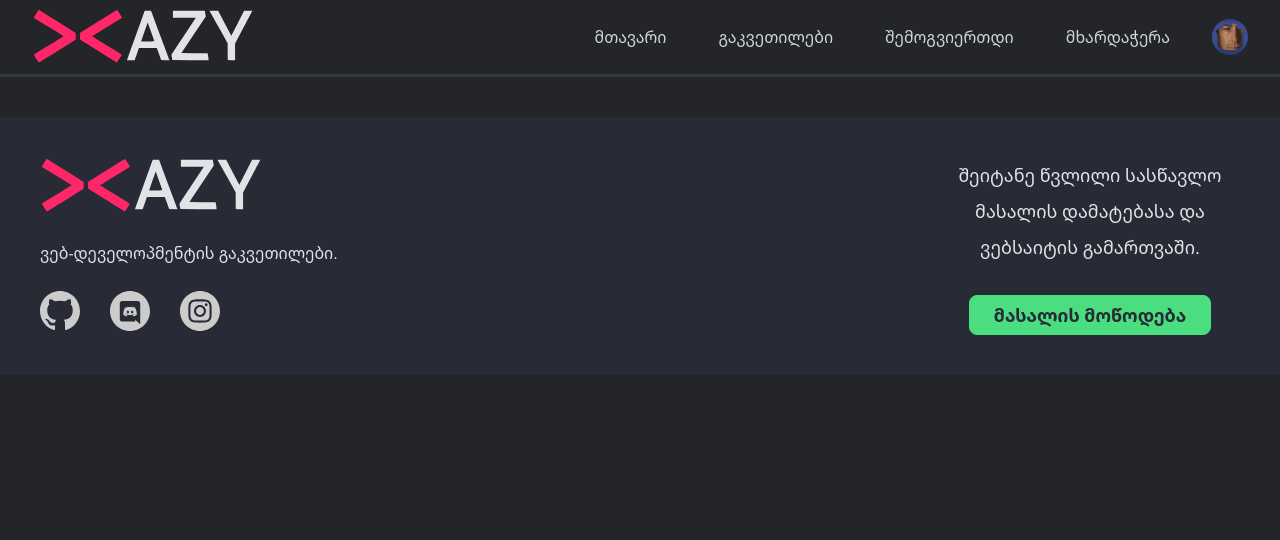
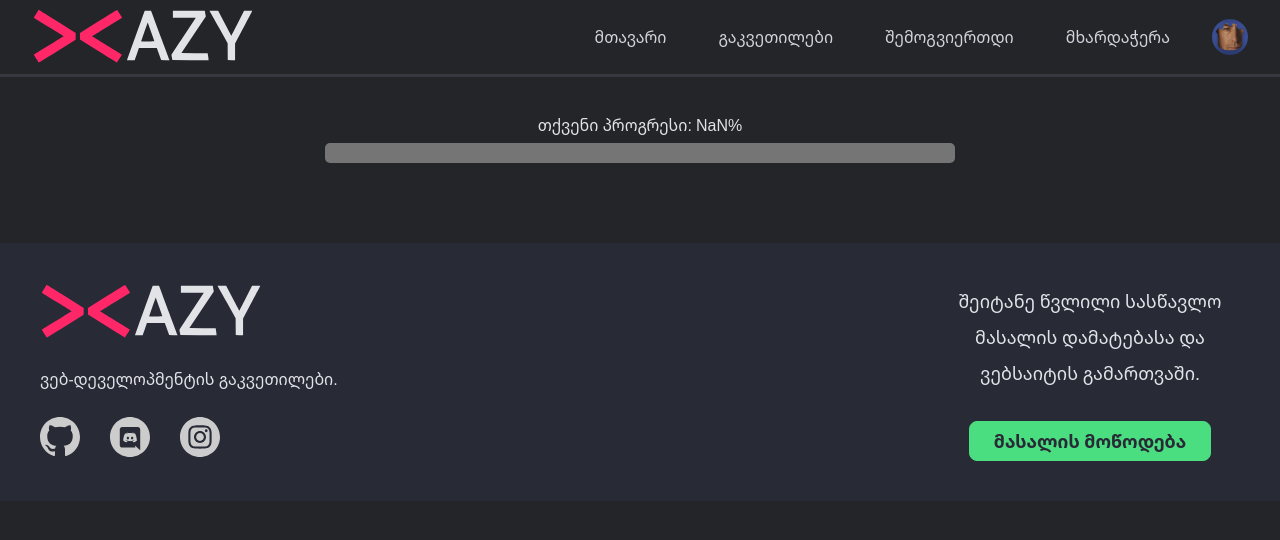
Before and after one commit to XazyProject/xazy, a React (Create React App) app: page /courses/1 in a window 1280 px wide. Shown: the top 540 px of the page. Built offline with nearby package versions, Linux system fonts and the light colour scheme.

Commit message:
add progress bar on course details page

```diff
--- a/src/pages/CourseDetails/CourseDetails.tsx
+++ b/src/pages/CourseDetails/CourseDetails.tsx
@@ -4,6 +4,7 @@ import {
   CourseDetailsCard,
   CourseDetailsDone,
   CourseDetailsLayout,
+  CourseDetailsProgress,
 } from "./styled";
 import { useEffect, useState } from "react";
 
@@ -23,6 +24,7 @@ interface CourseItem {
 const CourseDetails = () => {
   const { courseName } = useParams<{ courseName: string }>();
   const [completedLessons, setCompletedLessons] = useState<string[]>([]);
+  const [progress, setProgress] = useState<number>(0);
 
   const courseData: CourseItem[] =
     courseName === "fundamentalebi"
@@ -33,7 +35,7 @@ const CourseDetails = () => {
 
   const courseNameGeo =
     courseName === "fundamentalebi"
-      ? "პროგრამირების საფუძვლები"
+      ? "საფუძვლები"
       : courseName === "sashualoDonisHtmlCss"
         ? "საშუალო დონის HTML და CSS კურსი"
         : "";
@@ -50,6 +52,17 @@ const CourseDetails = () => {
       setCompletedLessons(JSON.parse(savedCompletedLessons));
     }
   }, [courseName]);
+
+  // ითვლის პროგრესს.
+  useEffect(() => {
+    let totalLessons = 0;
+    courseData.forEach((item) => {
+      totalLessons += item.content.length;
+    });
+    const completedCount = completedLessons.length;
+    const completionPercentage = (completedCount / totalLessons) * 100;
+    setProgress(completionPercentage);
+  }, [completedLessons]);
 
   // ეს ფუნქცია ნიშნავს დასრულებულ და დაუსრულებელ ლექციებს.
   const handleLessonClick = (lessonLink: string) => {
@@ -77,6 +90,19 @@ const CourseDetails = () => {
 
   return (
     <CourseDetailsLayout>
+      <CourseDetailsProgress>
+        <h1>{courseNameGeo}</h1>
+        <div>
+          <p>თქვენი პროგრესი: {Math.round(progress)}%</p>
+          <div className="progress">
+            <div
+              style={{
+                width: `${progress}%`,
+              }}
+            ></div>
+          </div>
+        </div>
+      </CourseDetailsProgress>
       {courseData.map((item, index) => (
         <CourseDetailsCard key={`course-details-card-${index}`}>
           <h2>{item.title}</h2>
@@ -117,7 +143,7 @@ const CourseDetails = () => {
                   backgroundColor: completedLessons.includes(
                     getLastPartOfLink(content.link),
                   )
-                    ? "#7fff00"
+                    ? "#4ade80"
                     : "#757575",
                 }}
                 onClick={() =>
--- a/src/pages/CourseDetails/styled.ts
+++ b/src/pages/CourseDetails/styled.ts
@@ -3,7 +3,7 @@ import { colors } from "../../styles/colors";
 
 export const CourseDetailsLayout = styled.div`
   max-width: 900px;
-  margin: 40px auto;
+  margin: 40px auto 80px auto;
   padding: 0 20px;
 `;
 
@@ -70,3 +70,31 @@ export const CourseDetailsDone = styled.div`
   align-items: center;
   justify-content: center;
 `;
+
+export const CourseDetailsProgress = styled.div`
+  width: 100%;
+  text-align: center;
+
+  h1 {
+    font-size: 24px;
+    margin-bottom: 25px;
+  }
+
+  p {
+    margin-bottom: 10px;
+  }
+
+  .progress {
+    background-color: rgb(117, 117, 117);
+    width: 70%;
+    border-radius: 5px;
+    height: 20px;
+    margin: 0 auto 30px auto;
+
+    div {
+      height: 100%;
+      background-color: #4ade80;
+      border-radius: 5px;
+    }
+  }
+`;
```
